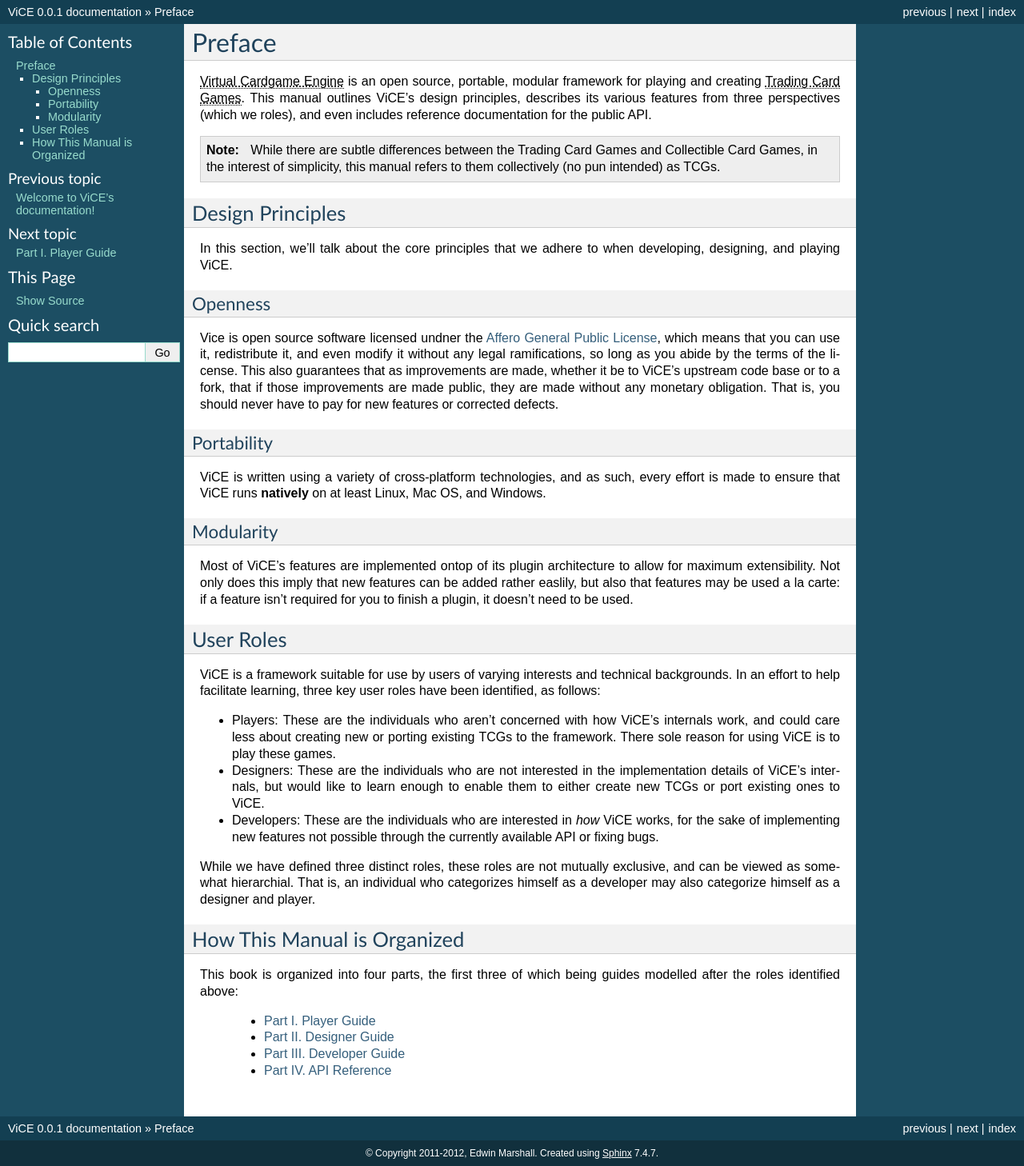
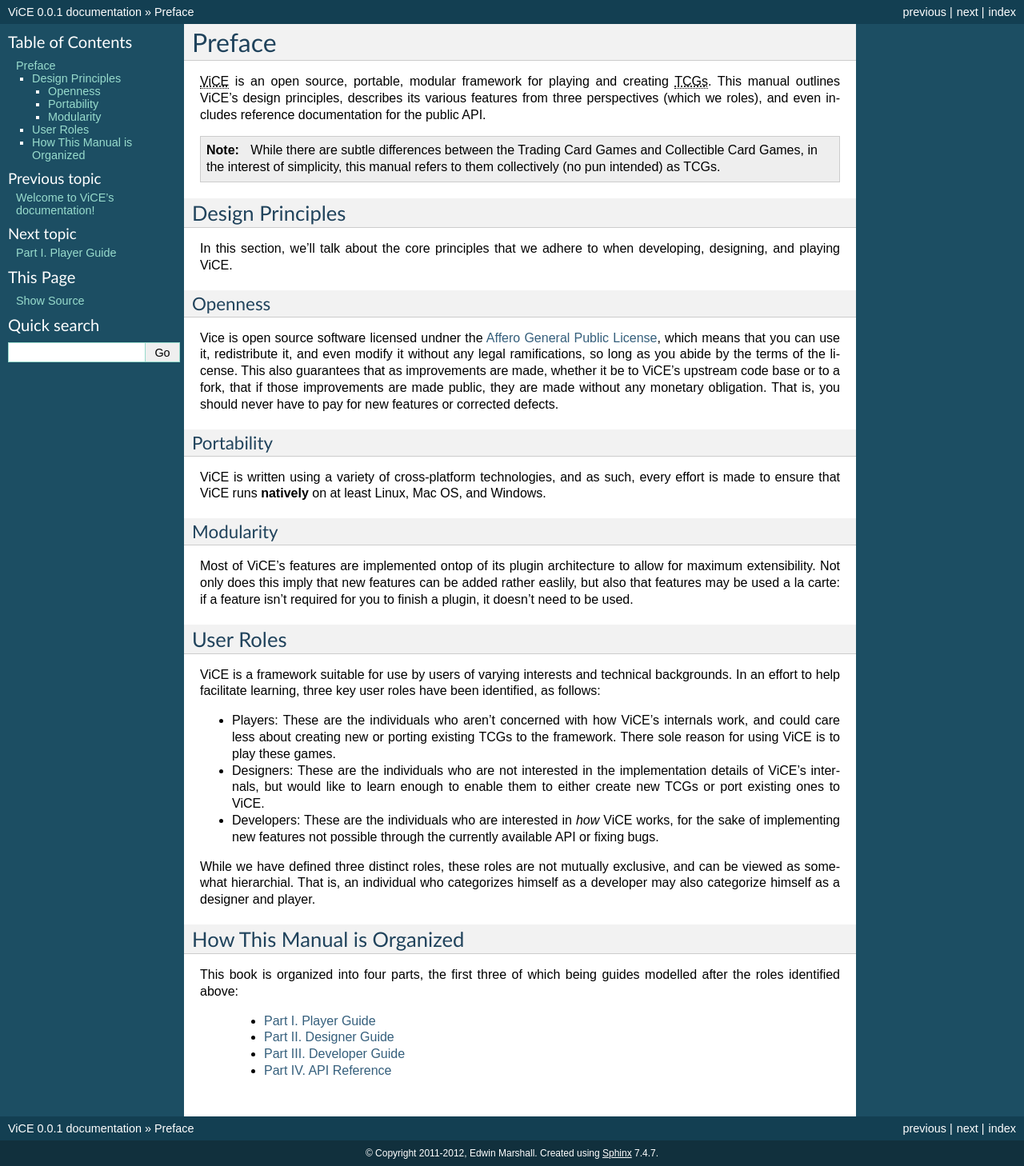
Before and after one commit to cnelsonsic/ViCE, a Sphinx documentation site: the page built from doc/source/preface.rst, in a window 1280 px wide. Shown: the whole page at 80% size. Built offline with Sphinx 7.4.7, drawn with Linux system fonts in a browser that asks for light colours.

Commit message:
- had abbreviations backwards

```diff
--- a/doc/source/preface.rst
+++ b/doc/source/preface.rst
@@ -1,7 +1,7 @@
 Preface
 ########
-:abbr:`Virtual Cardgame Engine (ViCE)` is an open source, portable, modular
-framework for playing and creating :abbr:`Trading Card Games (TCGs)`. This
+:abbr:`ViCE (Virtual Cardgame Engine)` is an open source, portable, modular
+framework for playing and creating :abbr:`TCGs (Trading Card Games)`. This
 manual outlines ViCE's design principles, describes its various features from
 three perspectives (which we roles), and even includes reference documentation
 for the public API.
```
